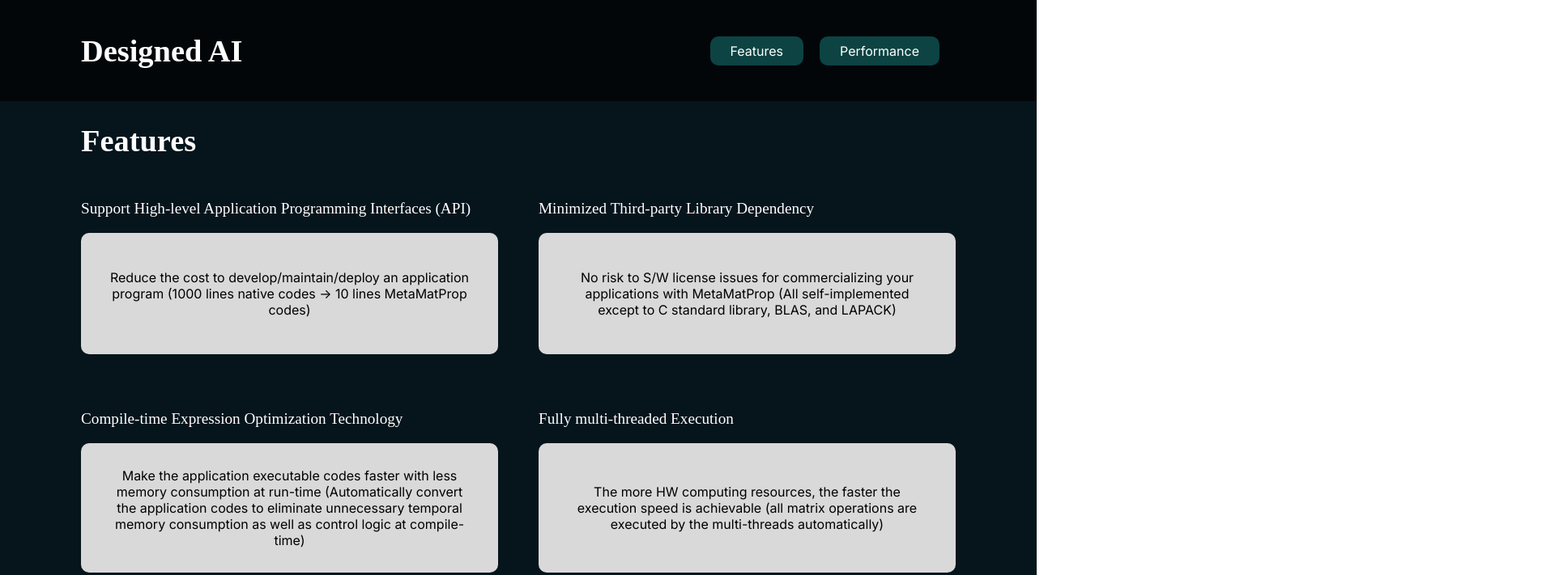
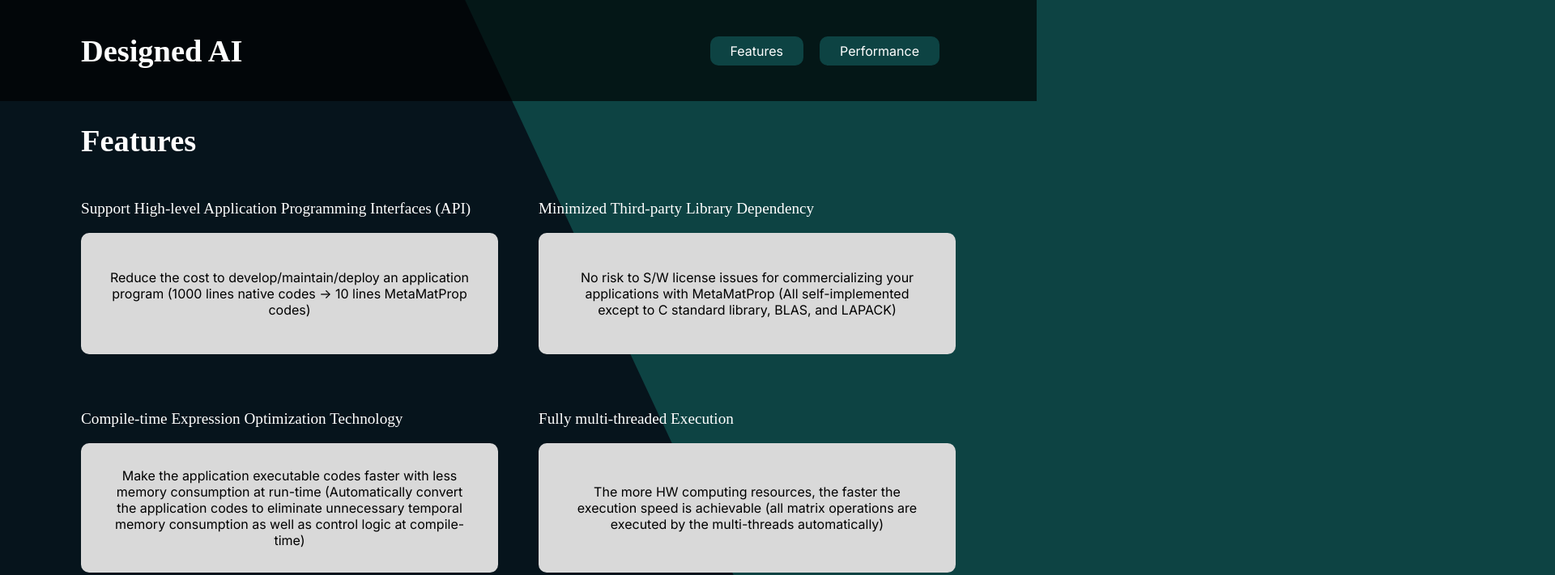
Before and after one commit to MetaMatProp/legacy, a Gatsby site: page /features in a window 1280 px wide. Shown: the top 711 px of the page at 81% size, 1920 px wide, since content can reach past the window. Built offline with nearby package versions, Linux system fonts and the light colour scheme; Gatsby itself is replaced by a stand-in of ours.

Commit message:
triangle 추가

```diff
--- a/src/components/box.tsx
+++ b/src/components/box.tsx
@@ -42,6 +42,7 @@
   margin: ${(props) => props.margin};
   text-align: ${(props) => props.textAlign};
   flex-direction: ${(props) => props.flexDirection};
+  z-index: 99;
 `;
 
 export default Box;
--- a/src/components/text.tsx
+++ b/src/components/text.tsx
@@ -14,16 +14,19 @@
   color: #ffffff;
   font-size: 2.4em;
   margin-bottom: ${(props) => props.marginBottom};
+  z-index: 99;
 `;
 
 export const StyledSubTitle = styled.h3`
   color: #ffffff;
   font-size: 1.2em;
   font-weight: normal;
+  z-index: 99;
 `;
 
 export const StyledDescription = styled.p`
   color: #ffffff;
   font-size: 1em;
   font-weight: normal;
+  z-index: 99;
 `;
--- /dev/null
+++ b/src/components/triangle.tsx
@@ -0,0 +1,27 @@
+import React from "react";
+import styled from "styled-components";
+
+interface TriangleProps {
+  top?: string;
+  height?: string;
+}
+
+const Triangle = (props: TriangleProps) => {
+  return <StyledTriangle {...props} />;
+};
+
+const StyledTriangle = styled.div<TriangleProps>`
+  position: absolute;
+  top: ${(props) => props.top || "0"};
+  right: 0;
+  width: 130vw;
+  height: ${(props) => props.height || "200vh"};
+  transform: skewX(25deg) translate(80%, 0);
+  background-color: #0d4343;
+  z-index: 5;
+  @media (max-width: 740px) {
+    width: 1000px;
+  }
+`;
+
+export default StyledTriangle;
--- a/src/pages/features.tsx
+++ b/src/pages/features.tsx
@@ -3,6 +3,7 @@
 import Seo from "../components/seo";
 import Header from "../components/header";
 import FeaturesSection from "../sections/features";
+import StyledTriangle from "../components/triangle";
 
 const FeaturesPage = () => {
   return (
@@ -10,6 +11,7 @@
       <Seo title="Designed AI" />
       <Header />
       <StyledMain>
+        <StyledTriangle />
         <FeaturesSection />
       </StyledMain>
     </>
--- a/src/pages/index.tsx
+++ b/src/pages/index.tsx
@@ -5,13 +5,17 @@
 import IntroSection from "../sections/intro";
 import DescriptionSection from "../sections/description";
 import ContactSection from "../sections/contact";
+import BgVideo from "../components/bgVideo";
+import StyledTriangle from "../components/triangle";
 
 const IndexPage = () => {
   return (
     <>
       <Seo title="Designed AI" />
       <Header />
+      <BgVideo />
       <StyledMain>
+        <StyledTriangle top="100vh" height="200vh" />
         <IntroSection />
         <DescriptionSection />
         <ContactSection />
@@ -33,6 +37,8 @@
     border-radius: 2px;
     background: #ccc;
   }
+  position: relative;
+  z-index: 1;
 `;
 
 export default IndexPage;
--- a/src/pages/performance.tsx
+++ b/src/pages/performance.tsx
@@ -3,6 +3,7 @@
 import Seo from "../components/seo";
 import Header from "../components/header";
 import PerformanceSection from "../sections/performance";
+import StyledTriangle from "../components/triangle";
 
 const PerformancePage = () => {
   return (
@@ -10,6 +11,7 @@
       <Seo title="Designed AI" />
       <Header />
       <StyledMain>
+        <StyledTriangle />
         <PerformanceSection />
       </StyledMain>
     </>
--- a/src/sections/contact.tsx
+++ b/src/sections/contact.tsx
@@ -67,6 +67,7 @@
     max-width: 100%;
     min-width: 0;
   }
+  z-index: 99;
 `;
 
 export default ContactSection;
--- a/src/sections/intro.tsx
+++ b/src/sections/intro.tsx
@@ -6,7 +6,7 @@
 const IntroSection = () => {
   return (
     <StyledIntroSection>
-      <BgVideo />
+      {/* <BgVideo /> */}
       <StyledTitleWrapper>
         <StyledTitle>Designed AI</StyledTitle>
         <StyledSubTitle>
--- a/src/sections/performance.tsx
+++ b/src/sections/performance.tsx
@@ -26,6 +26,7 @@
           src="../assets/performance.png"
           alt="performance"
           placeholder="blurred"
+          style={{ zIndex: 99 }}
         />
       </StyledInnerWrapper>
     </StyledContactSection>
```
